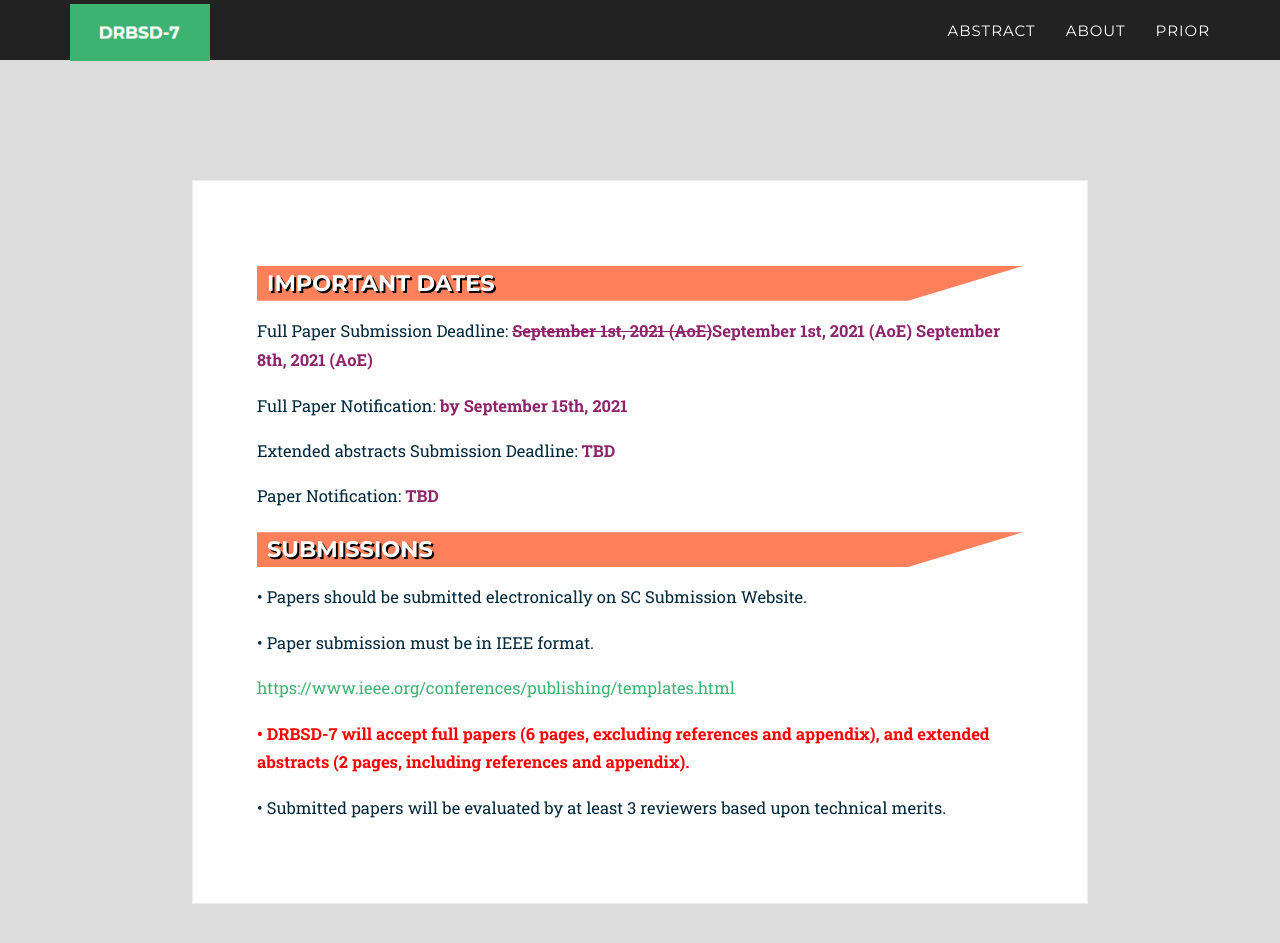
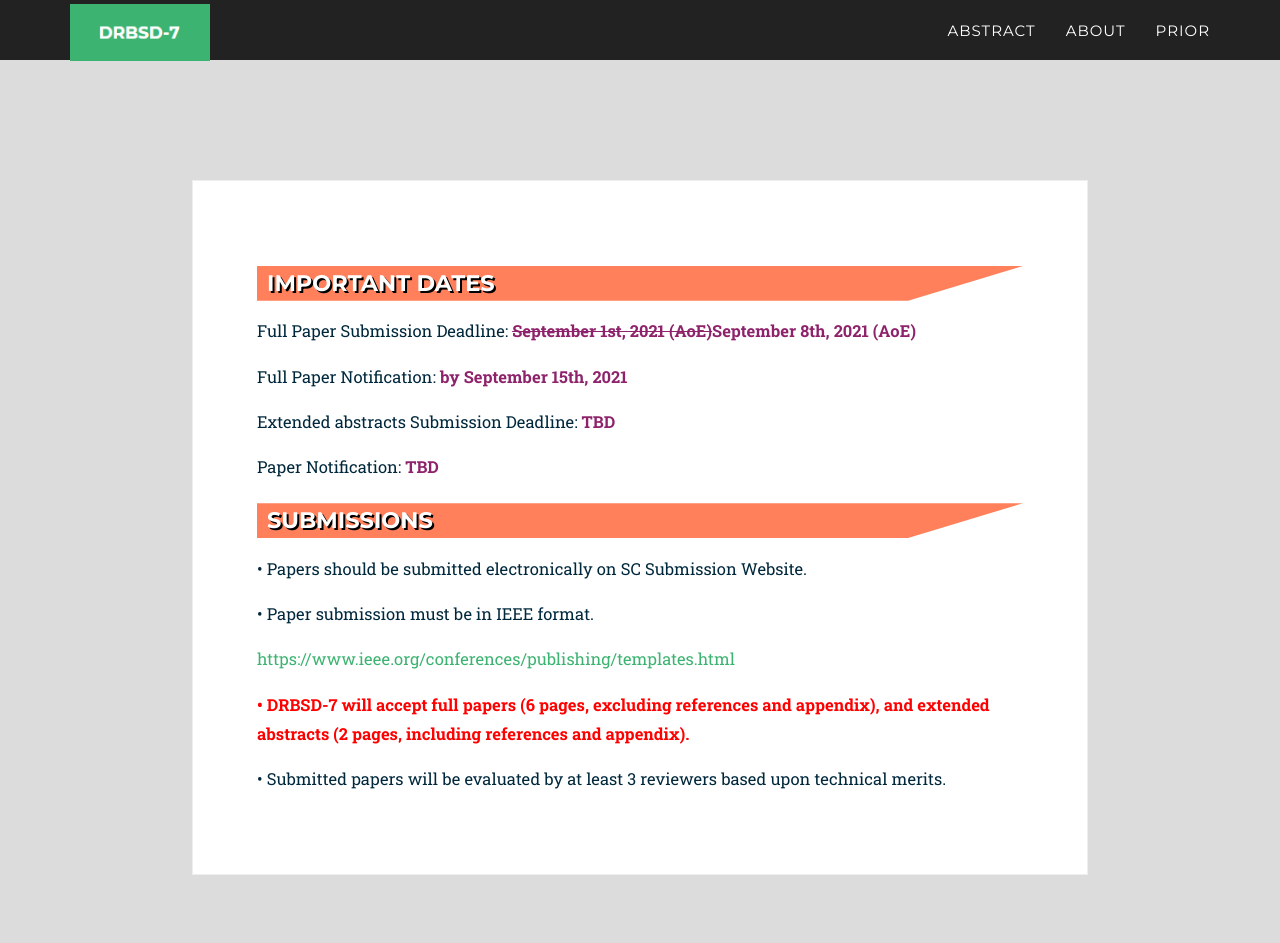
Before and after one commit to JieyangChen7/DRBSD.github.io, a Jekyll site: the page built from _2017_pages/important_dates.html, in a window 1280 px wide and 1174 px high. Shown: the top 943 px of the window. Built offline with Jekyll 4.4.1, drawn with Linux system fonts in a browser that asks for light colours; some web fonts are replaced.

Commit message:
Update important_dates.html
update the date

```diff
--- a/_2017_pages/important_dates.html
+++ b/_2017_pages/important_dates.html
@@ -13,7 +13,7 @@ published: true
         <div class="black-frame about">
             <h2>Important Dates</h2>
 
-            <p>Full Paper Submission Deadline: <b><font color="#8E236B"><del>September 1st, 2021 (AoE)</del>September 1st, 2021 (AoE) September 8th, 2021 (AoE)</font></b></p>
+            <p>Full Paper Submission Deadline: <b><font color="#8E236B"><del>September 1st, 2021 (AoE)</del>September 8th, 2021 (AoE)</font></b></p>
 
             <p>Full Paper Notification: <b><font color="#8E236B">by September 15th, 2021</font></b></p>
 
```
